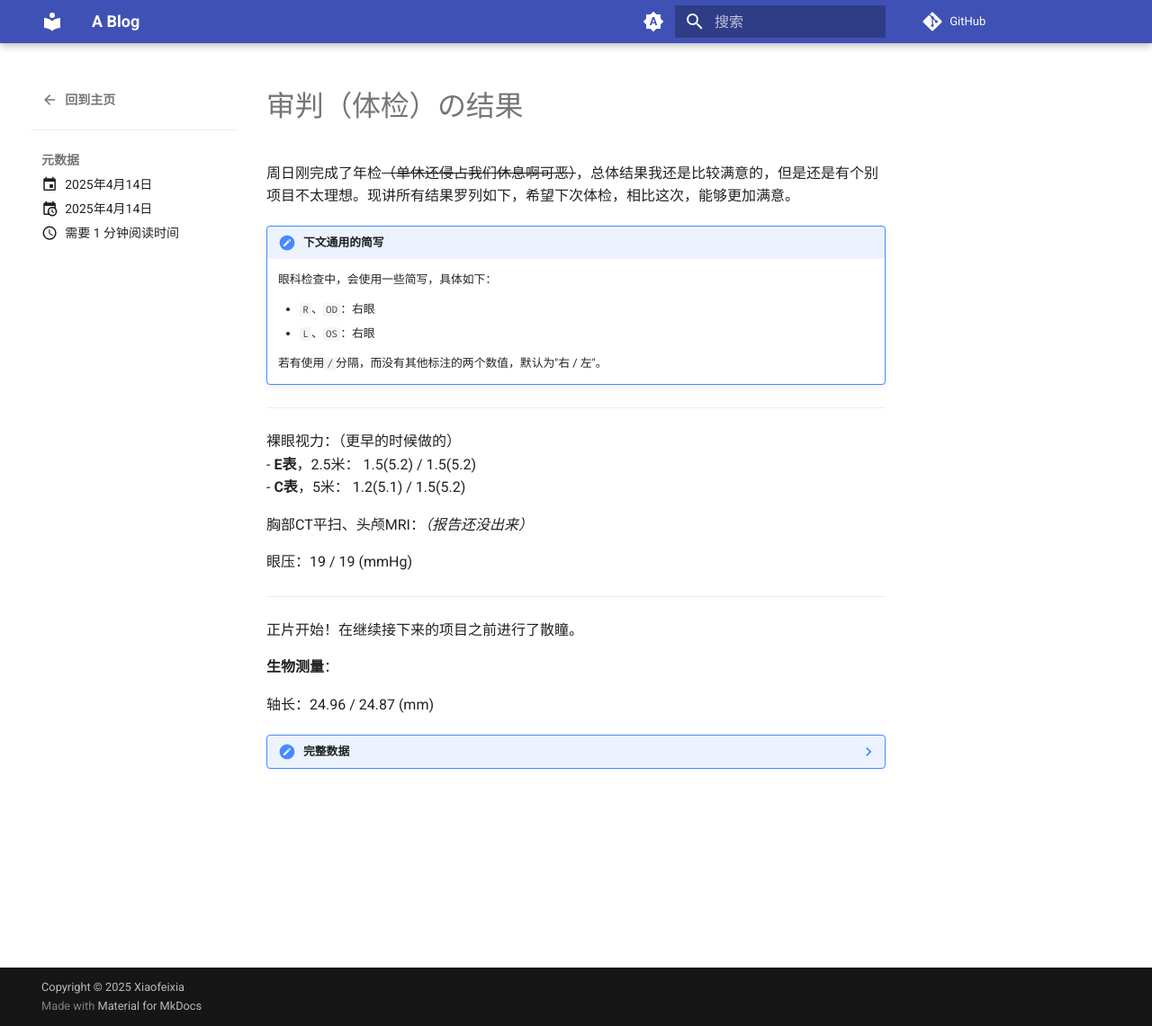
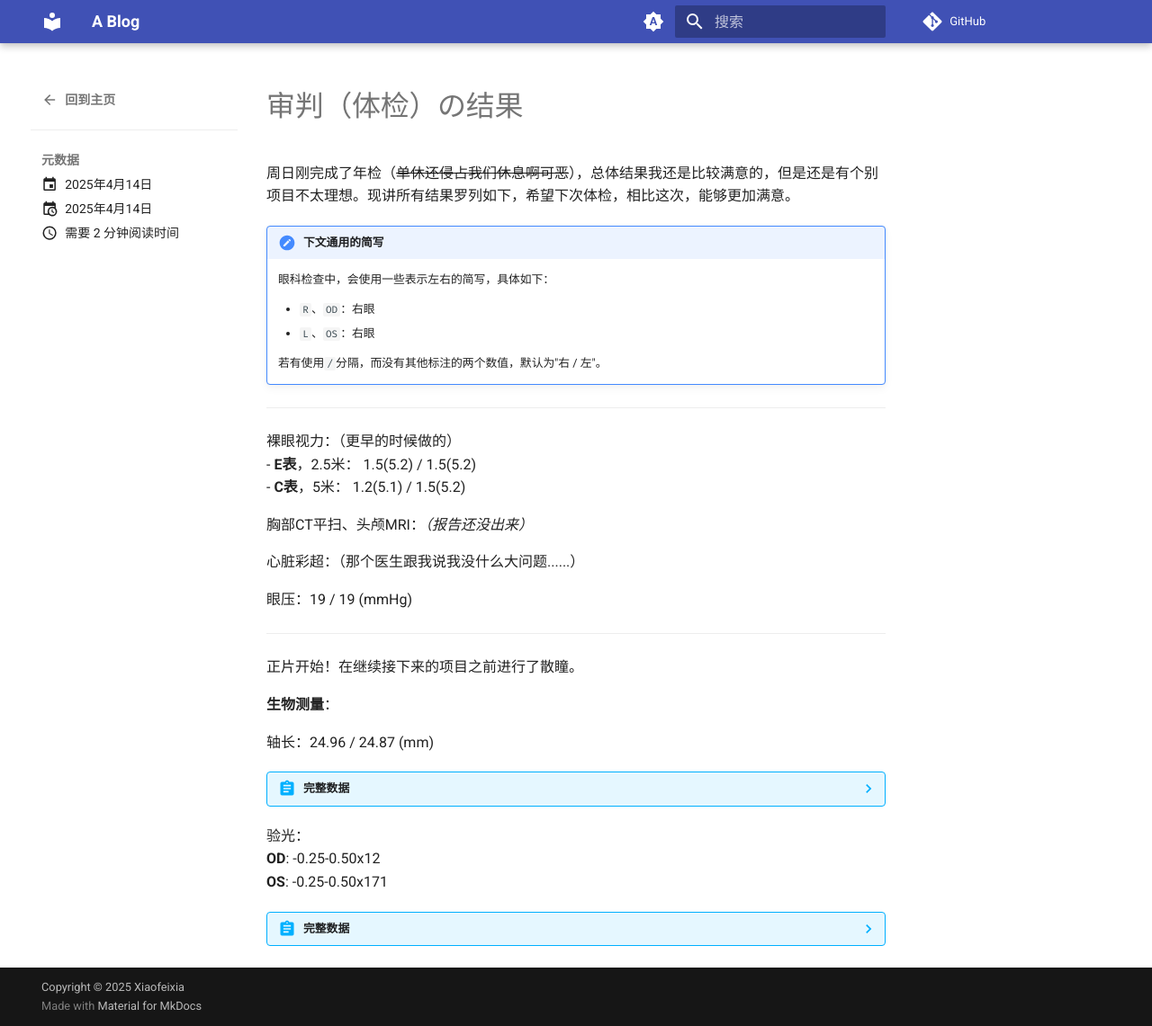
Before and after one commit to Xiaofeixia2008/blog, an MkDocs documentation site: the page built from docs/blog/posts/2025/041401.md, in a window 1280 px wide and 1141 px high. Shown: the whole window at 90% size. Built offline with MkDocs 1.6.1 and Material for MkDocs 9.7.7, drawn with Linux system fonts in a browser that asks for light colours; a script that is not in the unit is left out; comment, search, counter and statistics services are not loaded; part of the change alters nothing that is shown.

Commit message:
继续尝试

```diff
--- a/docs/blog/posts/2025/041401.md
+++ b/docs/blog/posts/2025/041401.md
@@ -5,11 +5,11 @@ date:
   updated: 2025-04-14
 ---
 
-周日刚完成了年检~~（单休还侵占我们休息啊可恶）~~，总体结果我还是比较满意的，但是还是有个别项目不太理想。现讲所有结果罗列如下，希望下次体检，相比这次，能够更加满意。
+周日刚完成了年检（~~单休还侵占我们休息啊可恶~~），总体结果我还是比较满意的，但是还是有个别项目不太理想。现讲所有结果罗列如下，希望下次体检，相比这次，能够更加满意。
 
 /// note | 下文通用的简写
 
-眼科检查中，会使用一些简写，具体如下：
+眼科检查中，会使用一些表示左右的简写，具体如下：
 
 - `R`、`OD`：右眼
 - `L`、`OS`：右眼
@@ -26,6 +26,8 @@ date:
 
 胸部CT平扫、头颅MRI：*（报告还没出来）*
 
+心脏彩超：（那个医生跟我说我没什么大问题......）
+
 眼压：19 / 19 (mmHg)
 
 ---
@@ -37,7 +39,7 @@ date:
 轴长：24.96 / 24.87 (mm)
 
 /// details | 完整数据
-    type: note
+    type: abstract
 
 **轴长值**
 
@@ -72,4 +74,50 @@ date:
 **OD**
 
 | **平均值：40.91 / 41.93 D** | SD: 0.03 mm |
-| K1: 40.96 D X 175°<br>K2: 42.19 D X 85°<br>ΔK: +1.23 D X 85° | 8.24 mm<br>8.00 mm<br> |
+| K1: 40.96 D X 175\*<br/>K2: 42.19 D X 85\*<br/>ΔK: +1.23 D X 85\* | 8.24 mm<br/>8.00 mm<br/> |
+| K1: 40.86 D X 177\*<br/>K2: 41.77 D X 87\*<br/>ΔK: +0.91 D X 87\* | 8.26 mm<br/>8.08 mm<br/> |
+| K1: 40.86 D X 177\*<br/>K2: 41.77 D X 77\*<br/>ΔK: +0.91 D X 77\* | 8.26 mm<br/>8.08 mm<br/> |
+
+**OS**
+
+| **平均值：41.06 / 41.77 D** | SD: 0.00 mm |
+| K1: 41.06 D X 177\*<br/>K2: 41.77 D X 87\*<br/>ΔK: +0.71 D X 87\* | 8.82 mm<br/>8.08 mm<br/> |
+| K1: 41.06 D X 177\*<br/>K2: 41.77 D X 85\*<br/>ΔK: +0.71 D X 85\* | 8.82 mm<br/>8.08 mm<br/> |
+| K1: 41.06 D X 177\*<br/>K2: 41.72 D X 87\*<br/>ΔK: +0.66 D X 87\* | 8.82 mm<br/>8.09 mm<br/> |
+
+///
+
+验光：
+**OD**: -0.25-0.50x12
+**OS**: -0.25-0.50x171
+
+/// details | 完整数据
+    type: abstract
+
+VD: 12.00    CTL: (-)
+
+\<R\>
+
+| S | C | A |
+| :---: | :---: | :---: |
+| -0.25 | -0.25 | 13 |
+| -0.25 | -0.50 | 12 |
+| -0.25 | -0.50 | 12 |
+| **-0.25** | **-0.50** | **12** |
+
+**S.E.**  -0.50
+
+\<L\>
+
+| S | C | A |
+| :---: | :---: | :---: |
+| -0.25 | -0.50 | 171 |
+| -0.25 | -0.50 | 171 |
+| -0.25 | -0.50 | 170 |
+| **-0.25** | **-0.50** | **171** |
+
+**S.E.**  -0.50
+
+**PD**: 63.5
+
+///
```
